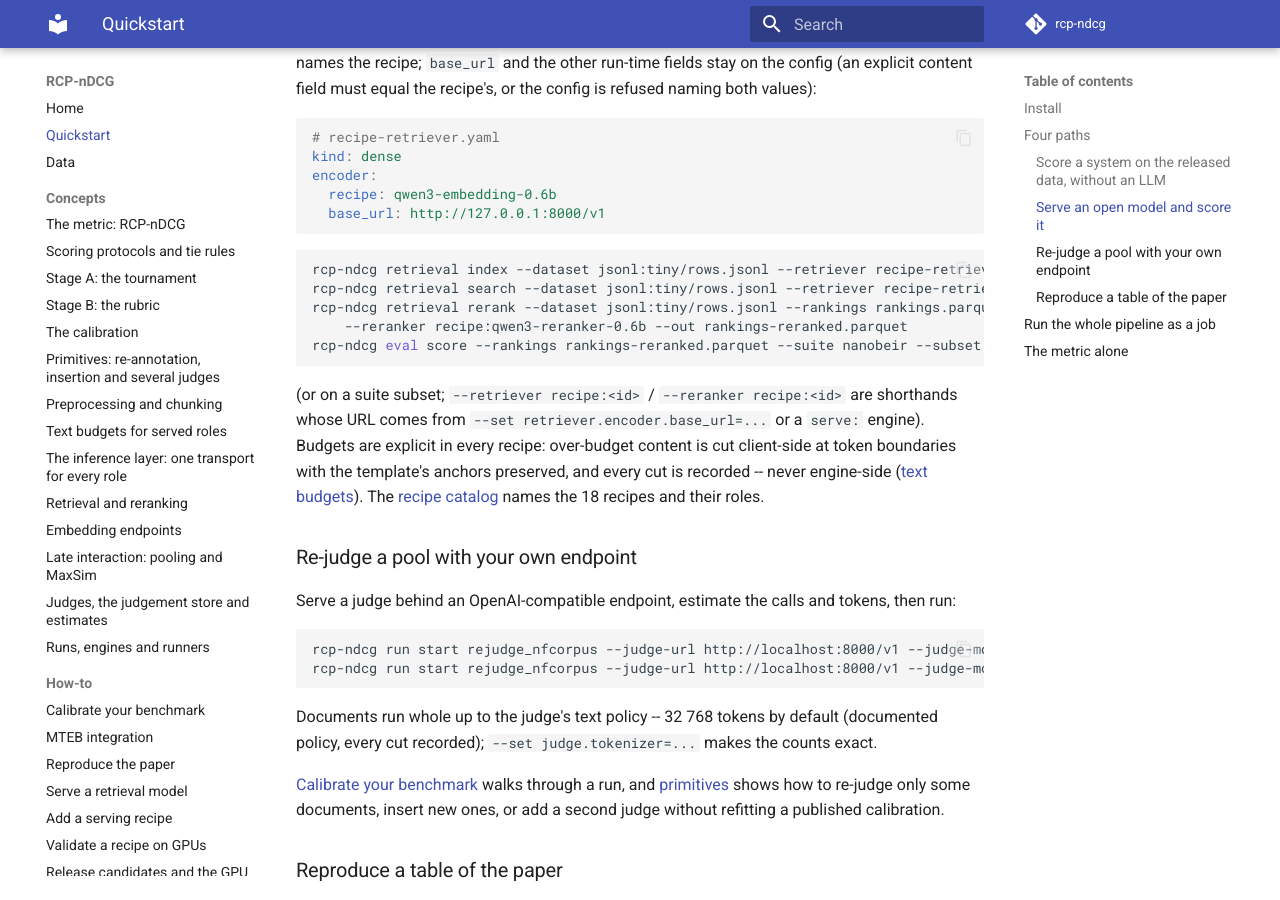
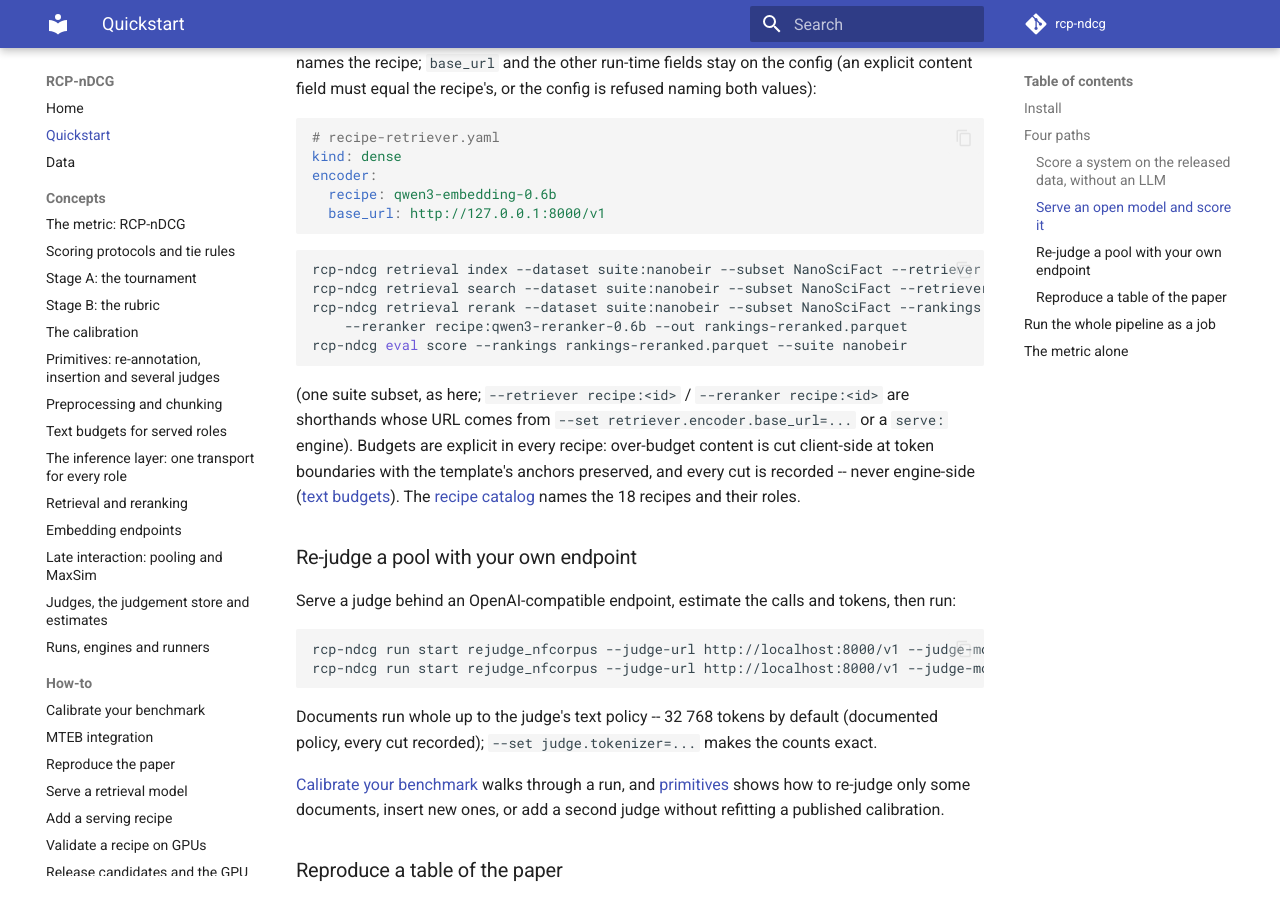
Before and after one commit to cohere-ai/rcp-ndcg, an MkDocs documentation site: the page built from docs/quickstart.md, in a window 1280 px wide and 900 px high, scrolled down 2420 px. Built offline with MkDocs 1.6.1 and Material for MkDocs 9.7.7, drawn with Linux system fonts in a browser that asks for light colours; comment, search, counter and statistics services are not loaded.

Commit message:
Deep-verifier round-1 fixes: the deviations ledger, coherent path-2 chains, the dimensions and warning-claims wording
REPRODUCIBILITY gains the path-independent additions of the release blueprint (the served-recipes bullet of
section 3, the Deviations-from-the-paper's-code ledger with its four subsections, the conformance line in
Tests). The quickstart and serve-a-model chains run one dataset end to end (suite subset retrieval -> suite
scoring). late-interaction.md states the PoolingEndpoint dimensions refusal per the accepted fix wording,
the skill no longer lists recorded cuts as envelope warnings (they live in the text census), and the
run-config truth-lock now covers every complete config the docs show, runner or not.

````diff
--- a/docs/quickstart.md
+++ b/docs/quickstart.md
@@ -105,14 +105,14 @@
 ```
 
 ```bash
-rcp-ndcg retrieval index --dataset jsonl:tiny/rows.jsonl --retriever recipe-retriever.yaml --out index/
-rcp-ndcg retrieval search --dataset jsonl:tiny/rows.jsonl --retriever recipe-retriever.yaml --out rankings.parquet
-rcp-ndcg retrieval rerank --dataset jsonl:tiny/rows.jsonl --rankings rankings.parquet \
+rcp-ndcg retrieval index --dataset suite:nanobeir --subset NanoSciFact --retriever recipe-retriever.yaml --out index/
+rcp-ndcg retrieval search --dataset suite:nanobeir --subset NanoSciFact --retriever recipe-retriever.yaml --out rankings.parquet
+rcp-ndcg retrieval rerank --dataset suite:nanobeir --subset NanoSciFact --rankings rankings.parquet \
     --reranker recipe:qwen3-reranker-0.6b --out rankings-reranked.parquet
-rcp-ndcg eval score --rankings rankings-reranked.parquet --suite nanobeir --subset NanoSciFact
+rcp-ndcg eval score --rankings rankings-reranked.parquet --suite nanobeir
 ```
 
-(or on a suite subset; `--retriever recipe:<id>` / `--reranker recipe:<id>` are shorthands whose URL comes from
+(one suite subset, as here; `--retriever recipe:<id>` / `--reranker recipe:<id>` are shorthands whose URL comes from
 `--set retriever.encoder.base_url=...` or a `serve:` engine). Budgets are explicit in every recipe: over-budget
 content is cut client-side at token boundaries with the template's anchors preserved, and every cut is
 recorded -- never engine-side ([text budgets](concepts/text-budgets.md)). The
````
Also changed, not shown: REPRODUCIBILITY.md (+32 -0 lines), docs/concepts/late-interaction.md (+2 -2 lines), docs/how-to/serve-a-model.md (+3 -3 lines), skills/rcp-ndcg/SKILL.md (+1 -1 lines), 1 other file.
